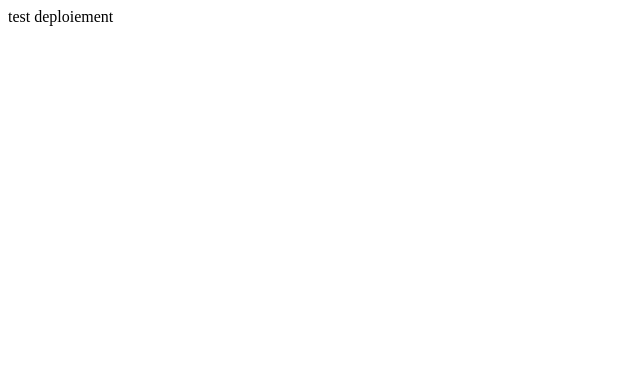
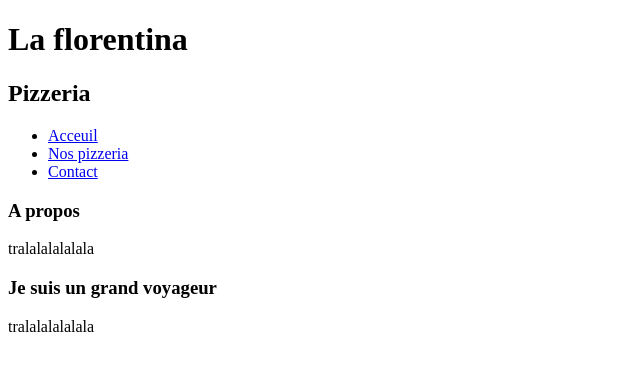
Before and after one commit to NathanLaigle/workshop-html, a plain HTML site: page index.html in a window 1280 px wide. Shown: the whole page, without its empty margins (0-640 px from the left). Drawn offline with Linux system fonts and the light colour scheme.

Commit message:
Update index.html

```diff
--- a/index.html
+++ b/index.html
@@ -7,6 +7,20 @@
     <title>Pizzeria</title>
 </head>
 <body>
-    test deploiement
+    <h1>La florentina</h1>
+    <h2>Pizzeria</h2>
+    <ul>
+        <li><a href="#">Acceuil</a></li>
+        <li><a href="#">Nos pizzeria</a></li>
+        <li><a href="#">Contact</a></li>
+    </ul>
+    <h3>A propos</h3>
+    <p>
+        tralalalalalala
+    </p>
+    <h3>Je suis un grand voyageur</h3>
+    <p>
+        tralalalalalala
+    </p>
 </body>
 </html>
```
